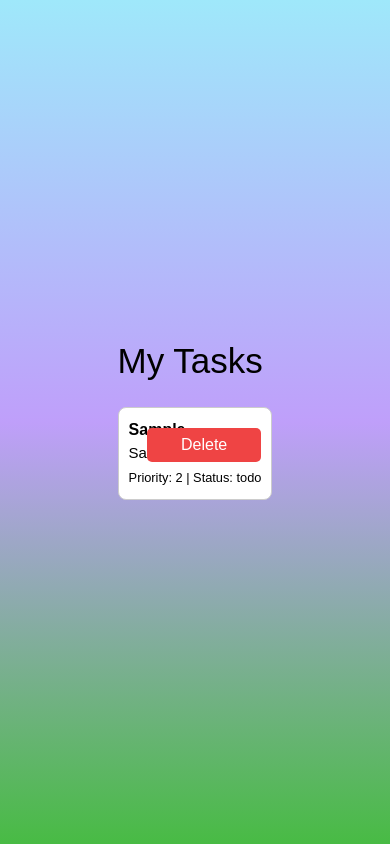
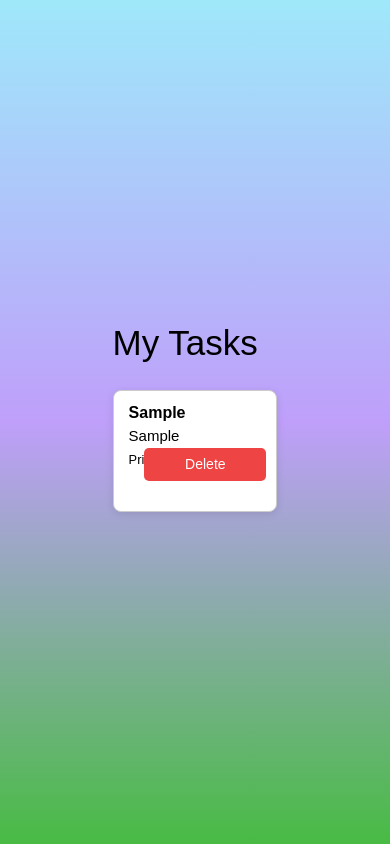
Before and after one commit to sakshi1755/taskify_team2, a React (Vite) app in the folder my-react-app/: page /tasks in a window 390 px wide. Both pictures are taken after typing "Sample", "Sample" into the empty fields and a click on the button "Create Task". Built offline with nearby package versions, Linux system fonts and the light colour scheme; a web font is replaced by a local one.

Commit message:
UseStateAdded

```diff
--- a/my-react-app/src/Components/Taskform.css
+++ b/my-react-app/src/Components/Taskform.css
@@ -28,7 +28,11 @@ body{
   width: 30px;
   align-items: center;
   justify-content: center;
+  background-color: transparent;
   display: flex;
+  border-style: solid;
+  border-color: #000;
+  border-width: 2px;
 }
 
 .close-btn:hover{
@@ -67,6 +71,7 @@ select{
 
 .cancel-btn{
   background-color: #e5e7eb;
+  color: #000;
   padding: 8px 16px;
   border-radius: 6px;
   cursor: pointer;
@@ -79,3 +84,12 @@ select{
   border-radius: 6px;
   cursor: pointer;
 }
+@media screen and (max-width: 400px) {
+  .task-form {
+    width: 90%;
+    padding: 10px;
+  }
+  input, textarea, select {
+    font-size: 14px;
+  }
+}
--- a/my-react-app/src/Pages/TaskPage.jsx
+++ b/my-react-app/src/Pages/TaskPage.jsx
@@ -25,19 +25,26 @@ const TaskPage = () => {
     <div style={{ padding: "20px" }}>
       <h1>My Tasks</h1>
       <Taskform addTask={addTask} />
-      <ul style={{ marginTop: "20px", listStyle: "none", padding: 0 }}>
+      <ul style={{ marginTop: "20px", listStyle: "none", padding: 0, backgroundSize: "cover" }}>
         {tasks.map((task, index) => (
           <li
             key={index}
             style={{
               border: "1px solid #ccc",
               borderRadius: "8px",
-              padding: "10px",
-              marginBottom: "10px",
+              padding: "10px 15px 40px 15px",
+              marginBottom: "15px",
               position: "relative",
               background: "#fff",
+              boxShadow: "0 2px 8px rgba(0, 0, 0, 0.1)",
+              width: "100%",
+              maxWidth: "500px",
+              marginLeft: "auto",
+              marginRight: "auto",
+              wordBreak: "break-word",
             }}
           >
+
             <strong>{task.title}</strong>
             <p>{task.description}</p>
             <small>
@@ -47,14 +54,15 @@ const TaskPage = () => {
               onClick={() => deleteTask(index)}
                 style={{
                   position: "absolute",
-                top: "10px",
+                  bottom: "10px",
                   right: "10px",
                   background: "#ef4444",
                   color: "white",
                   border: "none",
-                padding: "5px 10px",
+                  padding: "6px 12px",
                   borderRadius: "5px",
                   cursor: "pointer",
+                  fontSize: "14px"
                 }}
               >
               Delete
```
Lines whose indentation alone changed are shown as unchanged.
